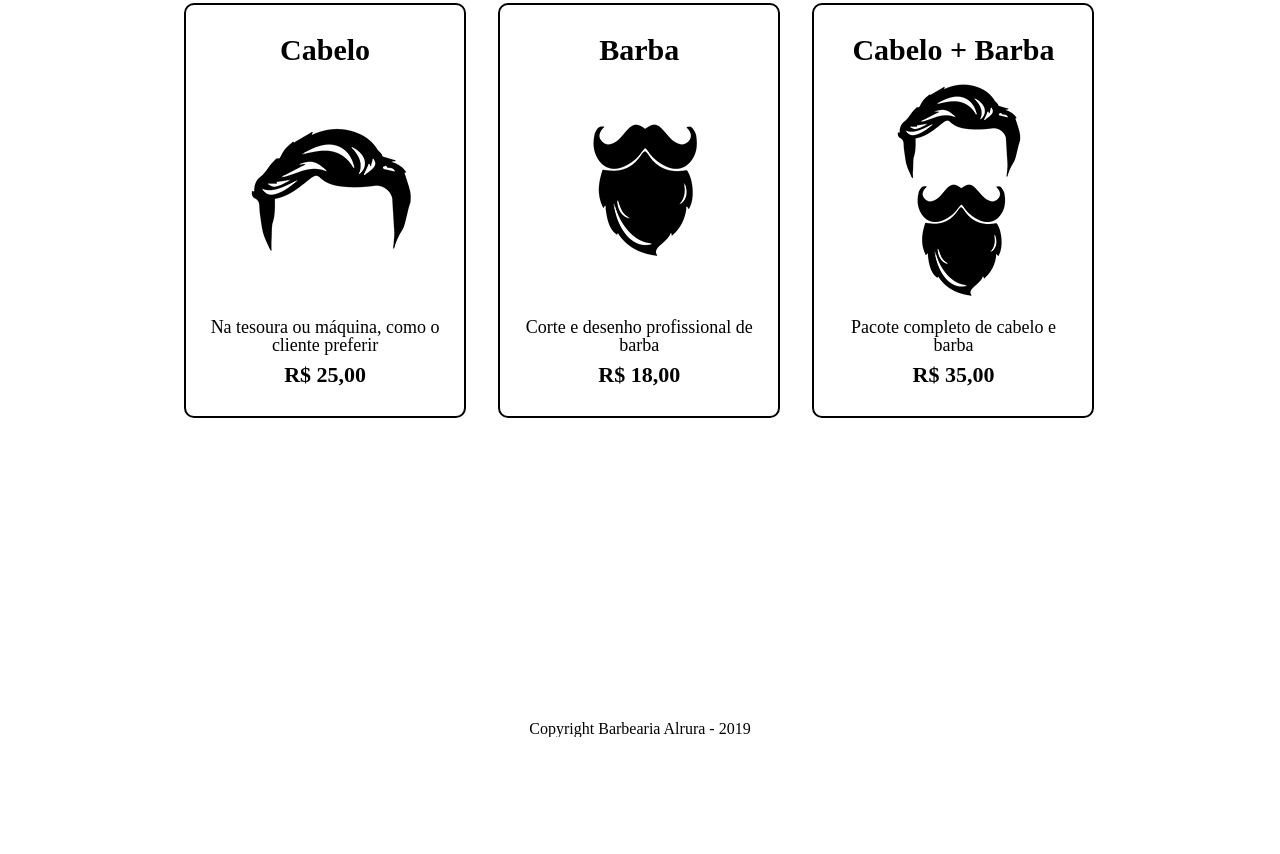
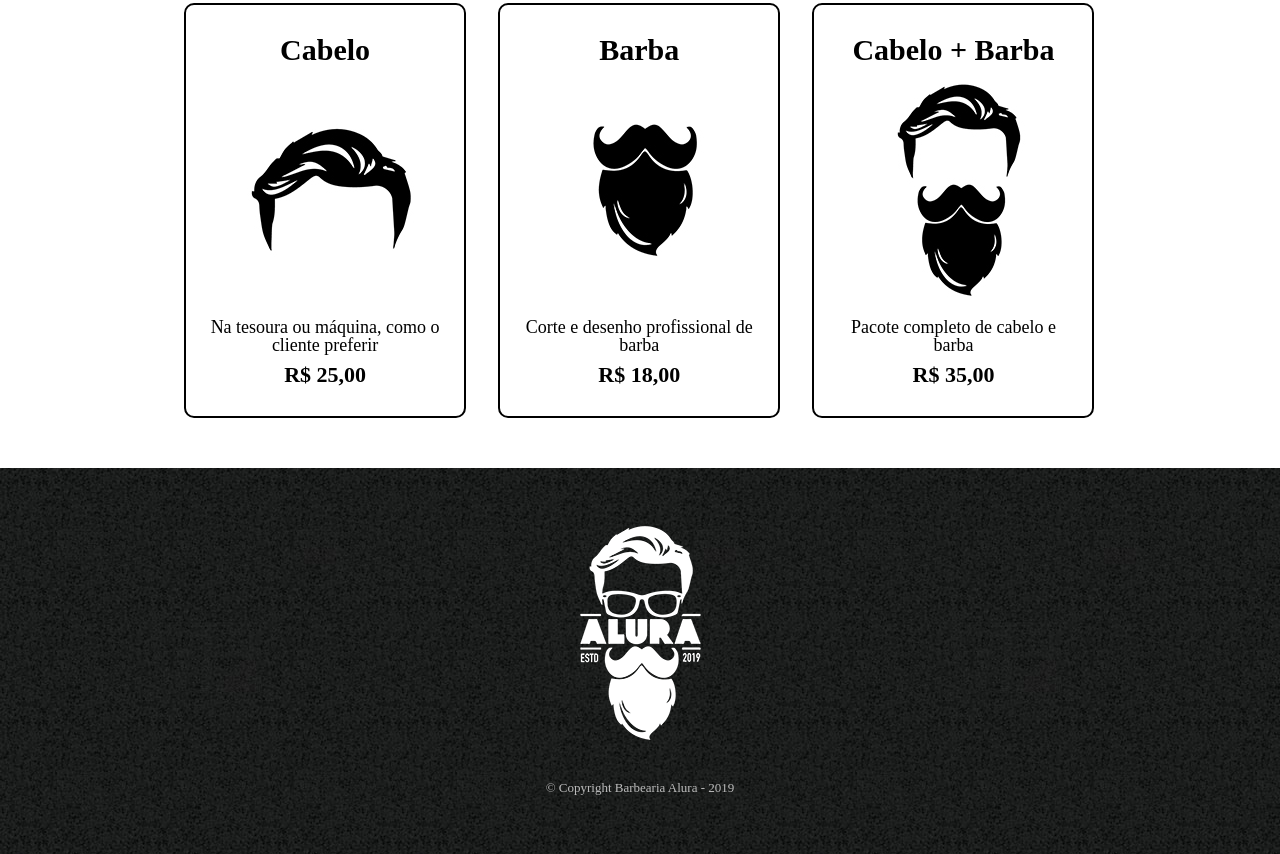
Before and after one commit to will-lopes/Alura, a plain HTML site: page produtos.html in a window 1280 px wide. Shown: the part 340-1194 px from the top of the page. Before the commit the page ends 1077 px from the top, so only its background shows below. Drawn offline with Linux system fonts and the light colour scheme.

Commit message:
Add files via upload

```diff
--- a/produtos.css
+++ b/produtos.css
@@ -80,4 +80,12 @@ nav a:hover{
 
 footer{
     text-align: center;
+    background: url("bg.jpg");
+    padding: 40px 0;
 }
+
+.copyright{
+    color: #BBBBBB;
+    font-size: 13px;
+    margin: 20px;
+}
--- a/produtos.html
+++ b/produtos.html
@@ -49,7 +49,7 @@
 
         <footer>
             <img src="logo-branco.png">
-            <p>Copyright Barbearia Alrura - 2019</p>
+            <p class="copyright">&copy; Copyright Barbearia Alura - 2019</p>
         </footer>
     </body>
 </html>
```
